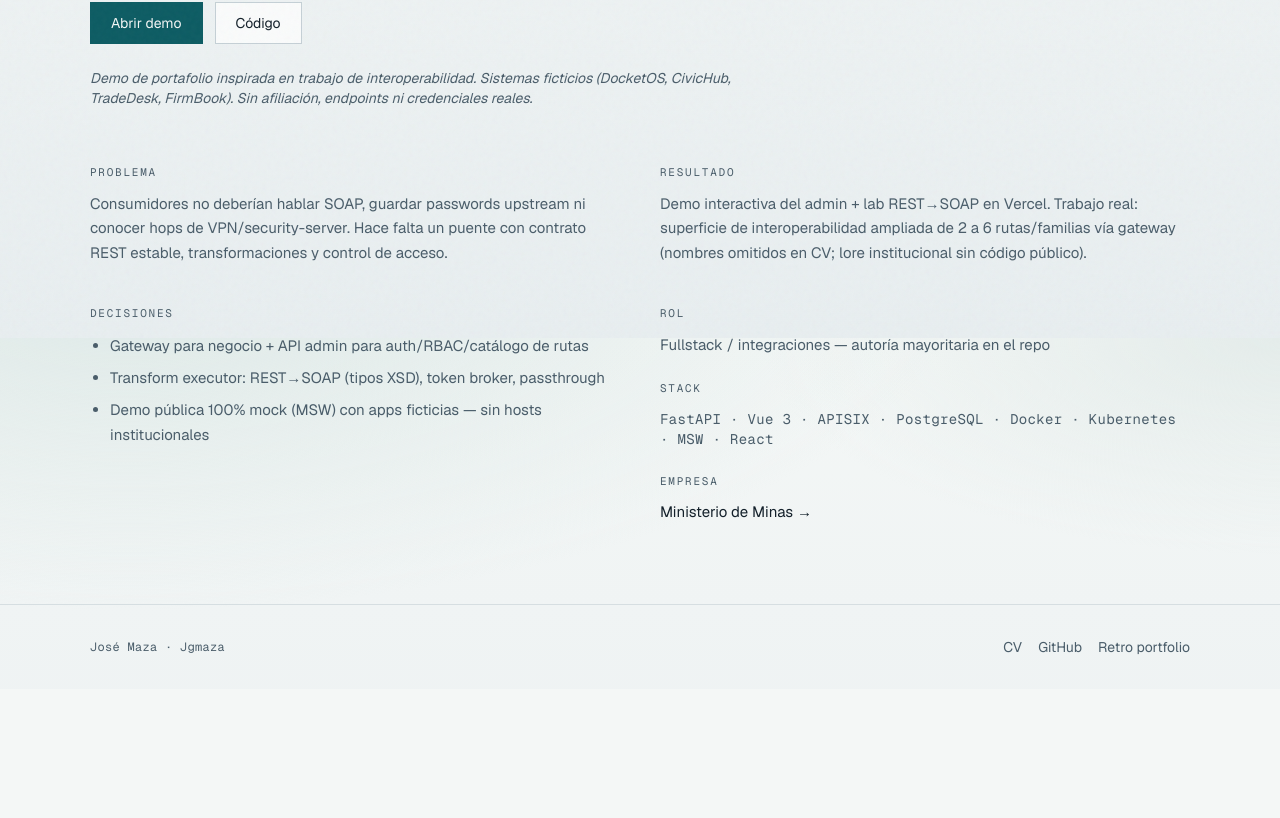
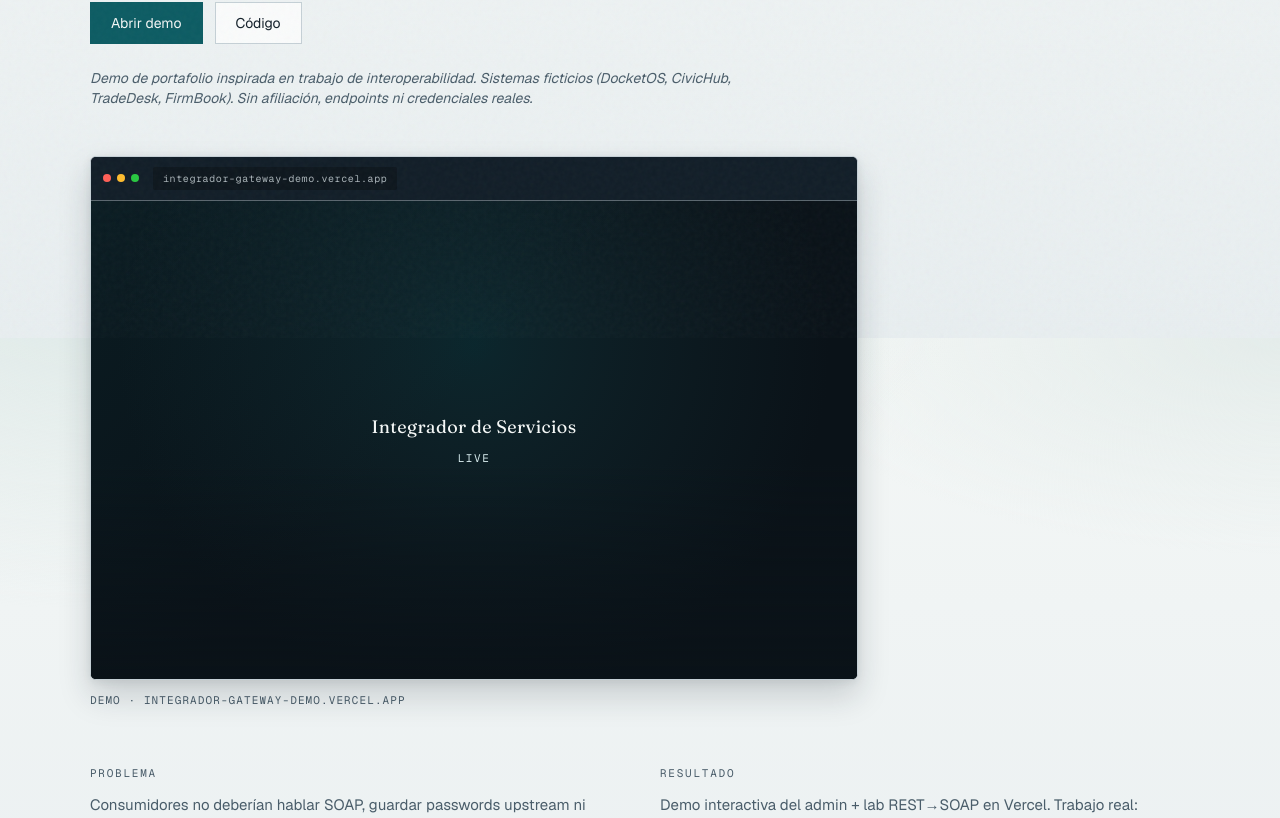
Before and after one commit to Jgmaza/jgmaza, a Next.js app: page /projects/integrador-servicios in a window 1280 px wide. Shown: the part 462-1280 px from the top of the page. Before the commit the page ends 1151 px from the top, so only its background shows below. Built offline with nearby package versions, Linux system fonts and the light colour scheme.

Commit message:
Add retro-style demo preview hover on project detail pages.
Browser chrome frame, veil, and lift interaction so project screenshots feel interactive like the retro portfolio.

```diff
--- a/src/app/globals.css
+++ b/src/app/globals.css
@@ -177,3 +177,171 @@ a {
   border-color: var(--accent);
   color: var(--bg);
 }
+
+/* Demo screenshot preview — same interaction as retro portfolio */
+.demo-preview-wrap {
+  display: flex;
+  min-width: 0;
+  flex-direction: column;
+  gap: 0.75rem;
+}
+
+.demo-preview-link {
+  display: block;
+  text-decoration: none;
+  color: inherit;
+  border-radius: 6px;
+}
+
+.demo-preview {
+  position: relative;
+  overflow: hidden;
+  border-radius: 6px;
+  border: 1px solid var(--line);
+  background: var(--ink);
+  box-shadow:
+    0 16px 32px color-mix(in srgb, var(--ink) 18%, transparent),
+    0 2px 8px color-mix(in srgb, var(--ink) 8%, transparent);
+  transition:
+    transform 0.25s ease,
+    box-shadow 0.25s ease,
+    border-color 0.25s ease;
+}
+
+.demo-preview-wrap:hover .demo-preview,
+.demo-preview-link:focus-visible .demo-preview {
+  transform: translateY(-6px) scale(1.015);
+  border-color: color-mix(in srgb, var(--accent) 55%, transparent);
+  box-shadow:
+    0 24px 48px color-mix(in srgb, var(--ink) 22%, transparent),
+    0 0 0 1px color-mix(in srgb, var(--accent) 35%, transparent),
+    0 0 36px color-mix(in srgb, var(--accent) 18%, transparent);
+}
+
+.demo-preview__chrome {
+  display: flex;
+  align-items: center;
+  gap: 6px;
+  border-bottom: 1px solid color-mix(in srgb, var(--line) 40%, var(--ink));
+  background: color-mix(in srgb, var(--ink) 92%, black);
+  padding: 10px 12px;
+}
+
+.demo-preview__dot {
+  width: 8px;
+  height: 8px;
+  border-radius: 50%;
+  flex-shrink: 0;
+}
+
+.demo-preview__dot--r {
+  background: #ff5f57;
+}
+
+.demo-preview__dot--y {
+  background: #febc2e;
+}
+
+.demo-preview__dot--g {
+  background: #28c840;
+}
+
+.demo-preview__url {
+  margin-left: 8px;
+  overflow: hidden;
+  text-overflow: ellipsis;
+  white-space: nowrap;
+  border-radius: var(--radius);
+  background: color-mix(in srgb, var(--ink) 70%, black);
+  padding: 4px 10px;
+  font-family: var(--font-mono);
+  font-size: 10px;
+  letter-spacing: 0.06em;
+  color: color-mix(in srgb, var(--bg) 55%, var(--ink-muted));
+}
+
+.demo-preview__viewport {
+  position: relative;
+  aspect-ratio: 16 / 10;
+  overflow: hidden;
+  background: #0a1218;
+}
+
+.demo-preview__shot {
+  display: block;
+  width: 100%;
+  height: 100%;
+  object-fit: cover;
+  object-position: top center;
+  opacity: 0.72;
+  filter: saturate(0.92) contrast(1.02);
+  transition:
+    opacity 0.25s ease,
+    filter 0.25s ease,
+    transform 0.35s ease;
+}
+
+.demo-preview-wrap:hover .demo-preview__shot,
+.demo-preview-link:focus-visible .demo-preview__shot {
+  opacity: 1;
+  filter: saturate(1.05) contrast(1.04);
+  transform: scale(1.03);
+}
+
+.demo-preview__veil {
+  pointer-events: none;
+  position: absolute;
+  inset: 0;
+  background:
+    linear-gradient(180deg, transparent 55%, #0a1218cc 100%),
+    linear-gradient(
+      135deg,
+      color-mix(in srgb, var(--accent) 14%, transparent),
+      transparent 45%
+    );
+  transition: opacity 0.25s ease;
+}
+
+.demo-preview-wrap:hover .demo-preview__veil,
+.demo-preview-link:focus-visible .demo-preview__veil {
+  opacity: 0.35;
+}
+
+.demo-preview__fallback {
+  display: flex;
+  height: 100%;
+  flex-direction: column;
+  align-items: center;
+  justify-content: center;
+  gap: 10px;
+  background: radial-gradient(
+    circle at 50% 30%,
+    color-mix(in srgb, var(--accent) 28%, transparent),
+    #0a1218 70%
+  );
+}
+
+.demo-preview__fallback-title {
+  font-family: var(--font-display);
+  font-size: 1.125rem;
+  letter-spacing: 0.02em;
+  color: var(--bg);
+  text-align: center;
+  padding: 0 16px;
+}
+
+.demo-preview__fallback-hint {
+  font-family: var(--font-mono);
+  font-size: 11px;
+  letter-spacing: 0.14em;
+  color: var(--accent-soft);
+}
+
+.demo-preview__caption {
+  margin: 0;
+  font-family: var(--font-mono);
+  font-size: 11px;
+  letter-spacing: 0.1em;
+  text-transform: uppercase;
+  color: var(--ink-muted);
+}
--- /dev/null
+++ b/src/components/DemoPreview.tsx
@@ -0,0 +1,87 @@
+"use client";
+
+import type { Project } from "@/content/types";
+import { presentationLabels } from "@/content/projects";
+import { useLocale } from "@/lib/locale";
+
+function demoHost(url?: string) {
+  if (!url) return null;
+  try {
+    return new URL(url).host;
+  } catch {
+    return null;
+  }
+}
+
+type DemoPreviewProps = {
+  project: Project;
+};
+
+/** Browser-style screenshot frame with hover lift (same interaction as retro portfolio). */
+export function DemoPreview({ project }: DemoPreviewProps) {
+  const { locale, copy } = useLocale();
+  const host = demoHost(project.demoUrl);
+  const href = project.demoUrl ?? project.repoUrl;
+  const hasShot = Boolean(project.preview);
+
+  const caption = host
+    ? `${copy.projectDetail.previewDemo} · ${host}`
+    : project.repoUrl
+      ? copy.projectDetail.previewSource
+      : copy.projectDetail.previewLore;
+
+  const frame = (
+    <div className="demo-preview">
+      <div className="demo-preview__chrome" aria-hidden>
+        <span className="demo-preview__dot demo-preview__dot--r" />
+        <span className="demo-preview__dot demo-preview__dot--y" />
+        <span className="demo-preview__dot demo-preview__dot--g" />
+        <span className="demo-preview__url">
+          {host ?? (project.repoUrl ? "github.com" : "lore.build")}
+        </span>
+      </div>
+
+      <div className="demo-preview__viewport">
+        {hasShot ? (
+          // eslint-disable-next-line @next/next/no-img-element
+          <img
+            src={project.preview}
+            alt=""
+            className="demo-preview__shot"
+          />
+        ) : (
+          <div className="demo-preview__fallback">
+            <span className="demo-preview__fallback-title">{project.title}</span>
+            <span className="demo-preview__fallback-hint">
+              {presentationLabels[project.presentation][locale]}
+            </span>
+          </div>
+        )}
+        <div className="demo-preview__veil" aria-hidden />
+      </div>
+    </div>
+  );
+
+  return (
+    <div className="demo-preview-wrap">
+      {href ? (
+        <a
+          href={href}
+          target="_blank"
+          rel="noreferrer"
+          className="demo-preview-link"
+          aria-label={
+            project.demoUrl
+              ? `${copy.projectDetail.demo}: ${project.title}`
+              : `${copy.projectDetail.source}: ${project.title}`
+          }
+        >
+          {frame}
+        </a>
+      ) : (
+        frame
+      )}
+      <p className="demo-preview__caption">{caption}</p>
+    </div>
+  );
+}
--- a/src/components/ProjectDetail.tsx
+++ b/src/components/ProjectDetail.tsx
@@ -1,7 +1,7 @@
 "use client";
 
-import Image from "next/image";
 import Link from "next/link";
+import { DemoPreview } from "@/components/DemoPreview";
 import { Reveal } from "@/components/Reveal";
 import { PresentationBadge } from "@/components/PresentationBadge";
 import { getCompany } from "@/content/companies";
@@ -69,18 +69,9 @@ export function ProjectDetail({ project }: { project: Project }) {
         ) : null}
       </Reveal>
 
-      {project.preview ? (
-        <Reveal delay={60} className="mt-12">
-          <div className="relative aspect-[16/10] overflow-hidden border border-line bg-bg-deep">
-            <Image
-              src={project.preview}
-              alt={project.title}
-              fill
-              className="object-cover object-top"
-              sizes="(max-width: 1100px) 100vw, 1100px"
-              priority
-            />
-          </div>
+      {project.preview || project.demoUrl || project.repoUrl ? (
+        <Reveal delay={60} className="mt-12 max-w-3xl">
+          <DemoPreview project={project} />
         </Reveal>
       ) : null}
 
--- a/src/content/profile.ts
+++ b/src/content/profile.ts
@@ -92,6 +92,9 @@ export const uiCopy: Record<
       source: string;
       back: string;
       related: string;
+      previewDemo: string;
+      previewSource: string;
+      previewLore: string;
     };
     about: {
       title: string;
@@ -148,6 +151,9 @@ export const uiCopy: Record<
       source: "Código",
       back: "← Proyectos",
       related: "Empresa",
+      previewDemo: "DEMO",
+      previewSource: "SOURCE · github",
+      previewLore: "LORE · sin demo pública",
     },
     about: {
       title: "Sobre mí",
@@ -203,6 +209,9 @@ export const uiCopy: Record<
       source: "Source",
       back: "← Projects",
       related: "Company",
+      previewDemo: "DEMO",
+      previewSource: "SOURCE · github",
+      previewLore: "LORE · no public demo",
     },
     about: {
       title: "About",
```
